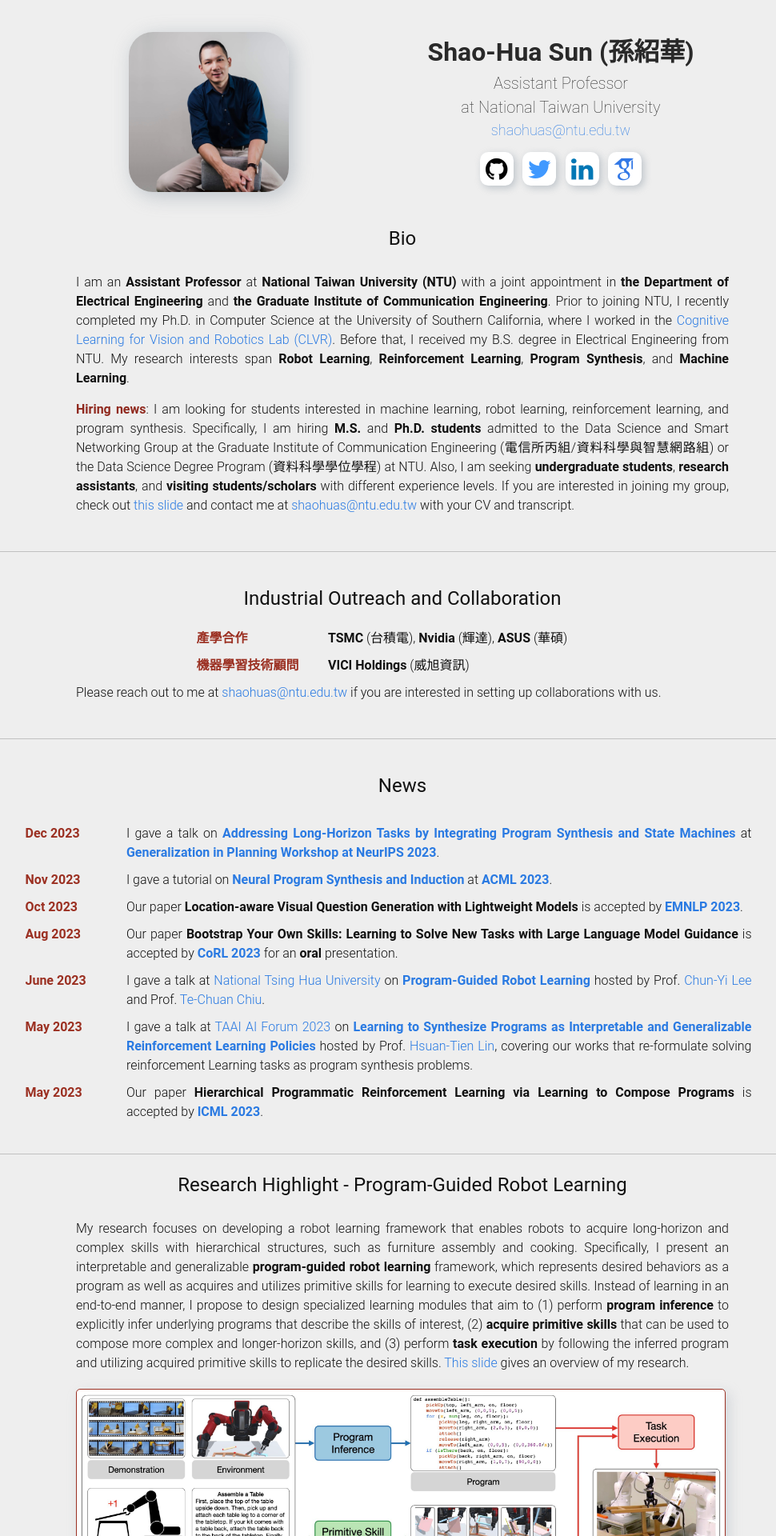
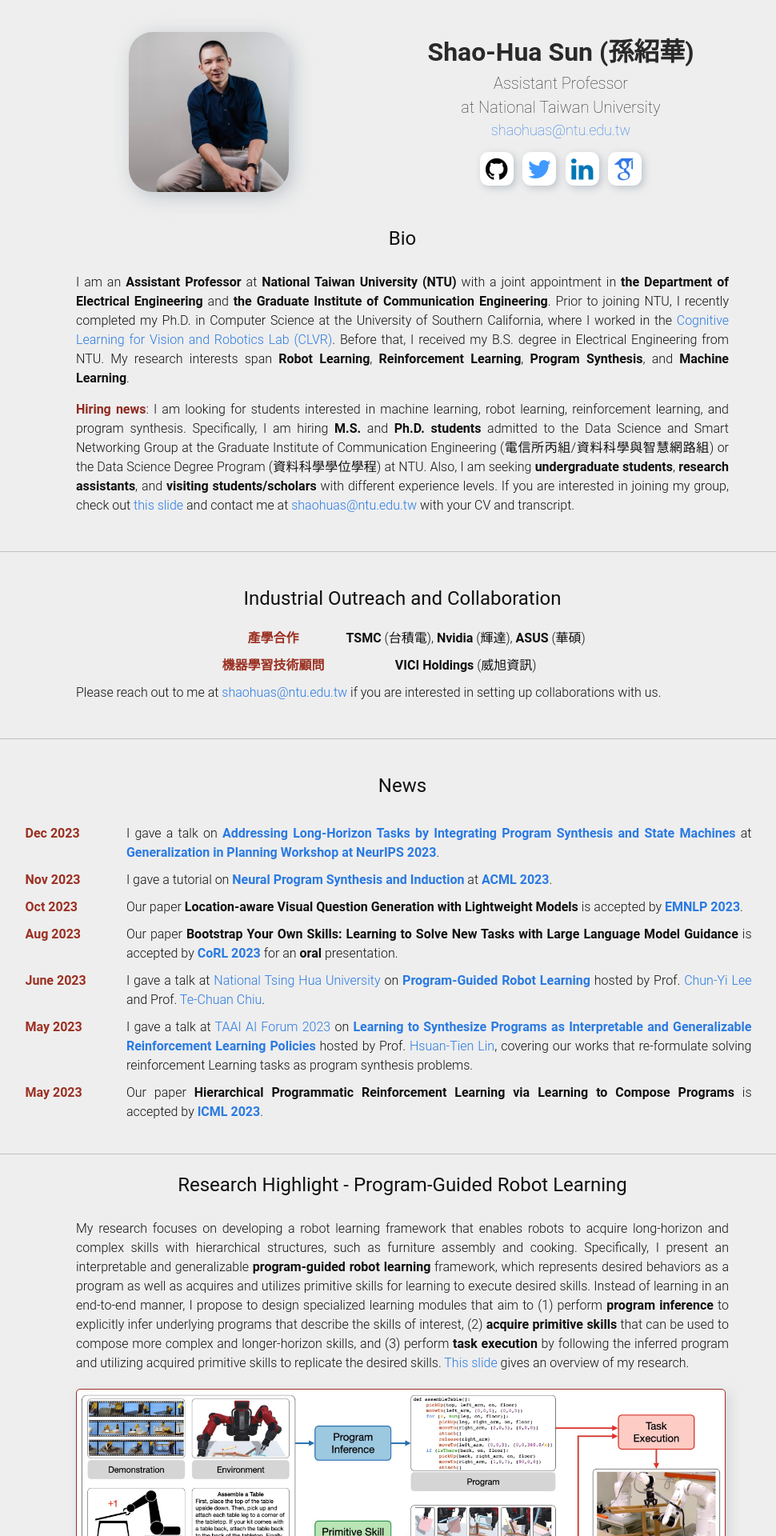
Before and after one commit to shaohua0116/shaohua0116.github.io, a Jekyll site: the page built from index.html, in a window 1280 px wide. Shown: the top 1920 px of the page at 80% size, without its empty margins (137-1107 px from the left). Built offline with Jekyll 4.4.1, drawn with Linux system fonts in a browser that asks for light colours; some web fonts are replaced.

Commit message:
edit industry

```diff
--- a/_sass/_industry.scss
+++ b/_sass/_industry.scss
@@ -28,9 +28,10 @@ $industry-padding: 20px;
 
 
 .industry {
-  max-width:        calc(50% - (#{$spacing-unit} / 2));
+  max-width:        calc(45% - (#{$spacing-unit} / 2));
   margin-left:      auto;
   margin-right:     auto;
+  text-align: center;
   @include media-query($on-palm) {
     max-width:        -webkit-calc(100% - (#{$spacing-unit} / 2));
     max-width:        calc(100% - (#{$spacing-unit} / 2));
@@ -65,7 +66,7 @@ $industry-padding: 20px;
 }
 
 .industry-right {
-  text-align: left;
+  text-align: center;
   @include media-query($on-palm) {
       text-align: center;
   }
```
